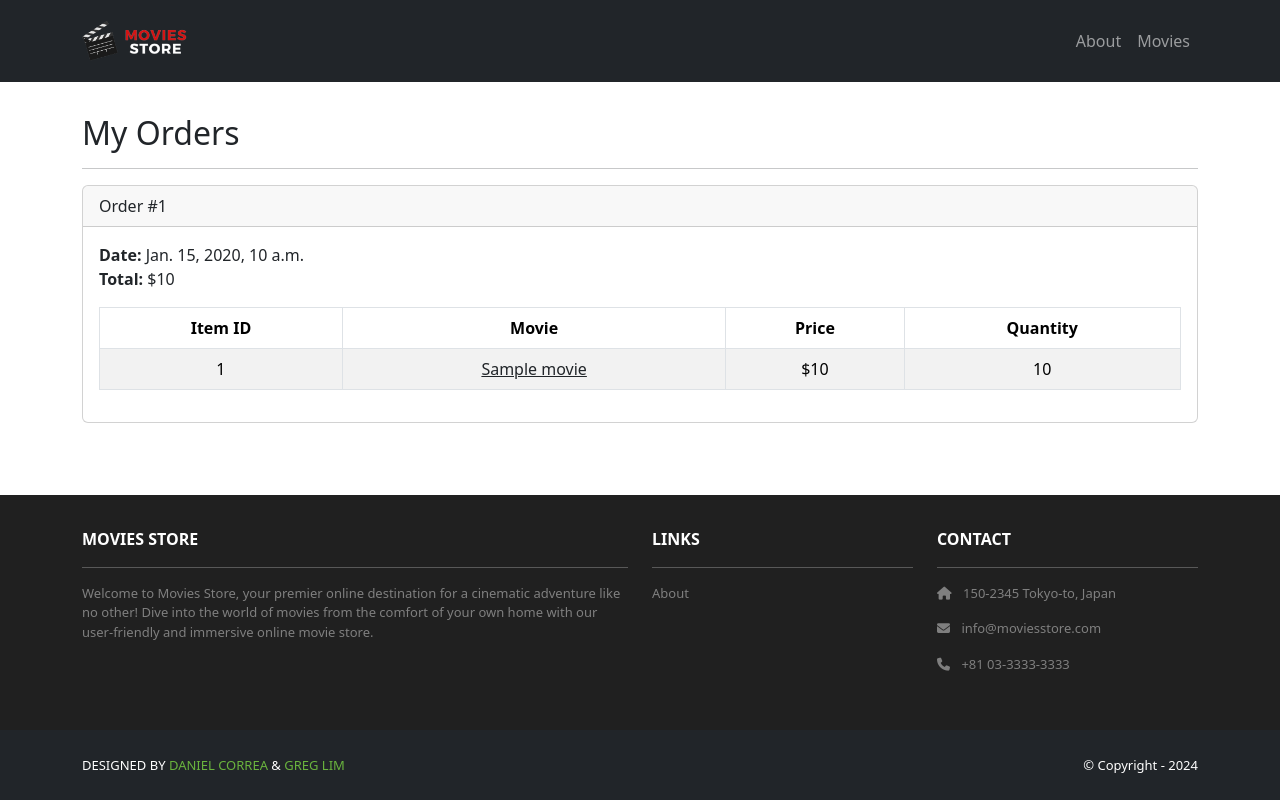
After one commit to kevskillz/moviestore, a Django app: template moviestore/accounts/templates/accounts/orders.html in a window 1280 px wide. The commit adds this page. Run offline with Django 5.2, Linux system fonts and the light colour scheme; the template is opened without the code that fills it: most values are stand-ins (such as "Sample title", 1, 10 or a date in 2020); some libraries are stand-ins or nearby versions.

Commit message:
completed chapter 12 - cart checkout/order history

```diff
--- /dev/null
+++ b/moviestore/accounts/templates/accounts/orders.html
@@ -0,0 +1,51 @@
+{% extends 'base.html' %}
+{% block content %}
+<div class="p-3">
+  <div class="container">
+    <div class="row mt-3">
+      <div class="col mx-auto mb-3">
+        <h2>My Orders</h2>
+        <hr />
+        {% for order in template_data.orders %}
+        <div class="card mb-4">
+          <div class="card-header">
+            Order #{{ order.id }}
+          </div>
+          <div class="card-body">
+            <b>Date:</b> {{ order.date }}<br />
+            <b>Total:</b> ${{ order.total }}<br />
+            <table class="table table-bordered
+              table-striped text-center mt-3">
+              <thead>
+                <tr>
+                  <th scope="col">Item ID</th>
+                  <th scope="col">Movie</th>
+                  <th scope="col">Price</th>
+                  <th scope="col">Quantity</th>
+                </tr>
+              </thead>
+              <tbody>
+                {% for item in order.item_set.all %}
+                <tr>
+                  <td>{{ item.movie.id }}</td>
+                  <td>
+                    <a class="link-dark"
+                      href="{% url 'movies.show'
+                      id=item.movie.id %}">
+                      {{ item.movie.name }}
+                    </a>
+                  </td>
+                  <td>${{ item.movie.price }}</td>
+                  <td>{{ item.quantity }}</td>
+                </tr>
+                {% endfor %}
+              </tbody>
+            </table>
+          </div>
+        </div>
+        {% endfor %}
+      </div>
+    </div>
+  </div>
+</div>
+{% endblock content %}
--- a/moviestore/accounts/urls.py
+++ b/moviestore/accounts/urls.py
@@ -4,4 +4,5 @@ urlpatterns = [
     path('signup', views.signup, name='accounts.signup'),
     path('login/', views.login, name='accounts.login'),
     path('logout/', views.logout, name='accounts.logout'),
+    path('orders/', views.orders, name='accounts.orders'),
 ]
--- a/moviestore/cart/urls.py
+++ b/moviestore/cart/urls.py
@@ -4,4 +4,5 @@ urlpatterns = [
     path('', views.index, name='cart.index'),
     path('<int:id>/add/', views.add, name='cart.add'),
     path('clear/', views.clear, name='cart.clear'),
+    path('purchase/', views.purchase, name='cart.purchase'),
 ]
```
Also changed, not shown: moviestore/accounts/views.py (+10 -0 lines), moviestore/cart/templates/cart/index.html (+7 -5 lines), moviestore/cart/templates/cart/purchase.html (added, +16 -0 lines), moviestore/cart/views.py (+29 -0 lines), moviestore/moviestore/templates/base.html (+15 -8 lines).
